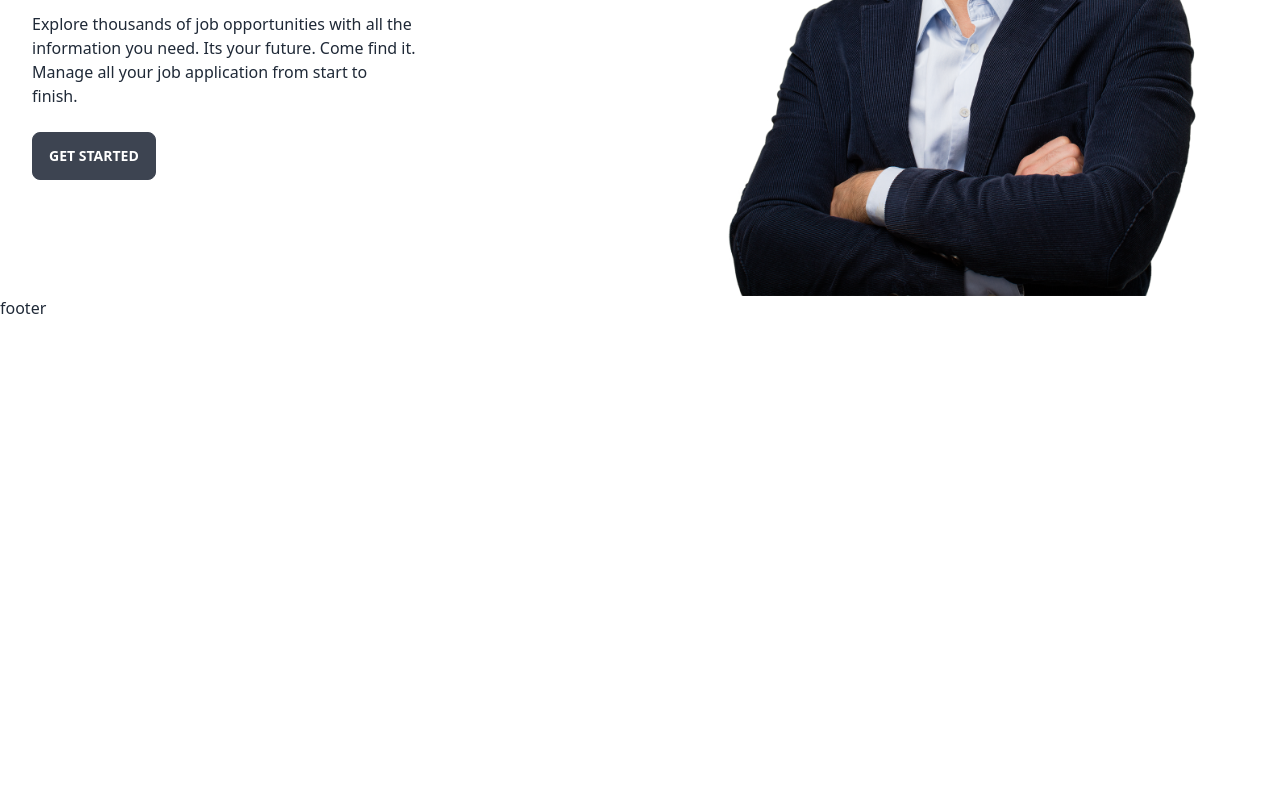
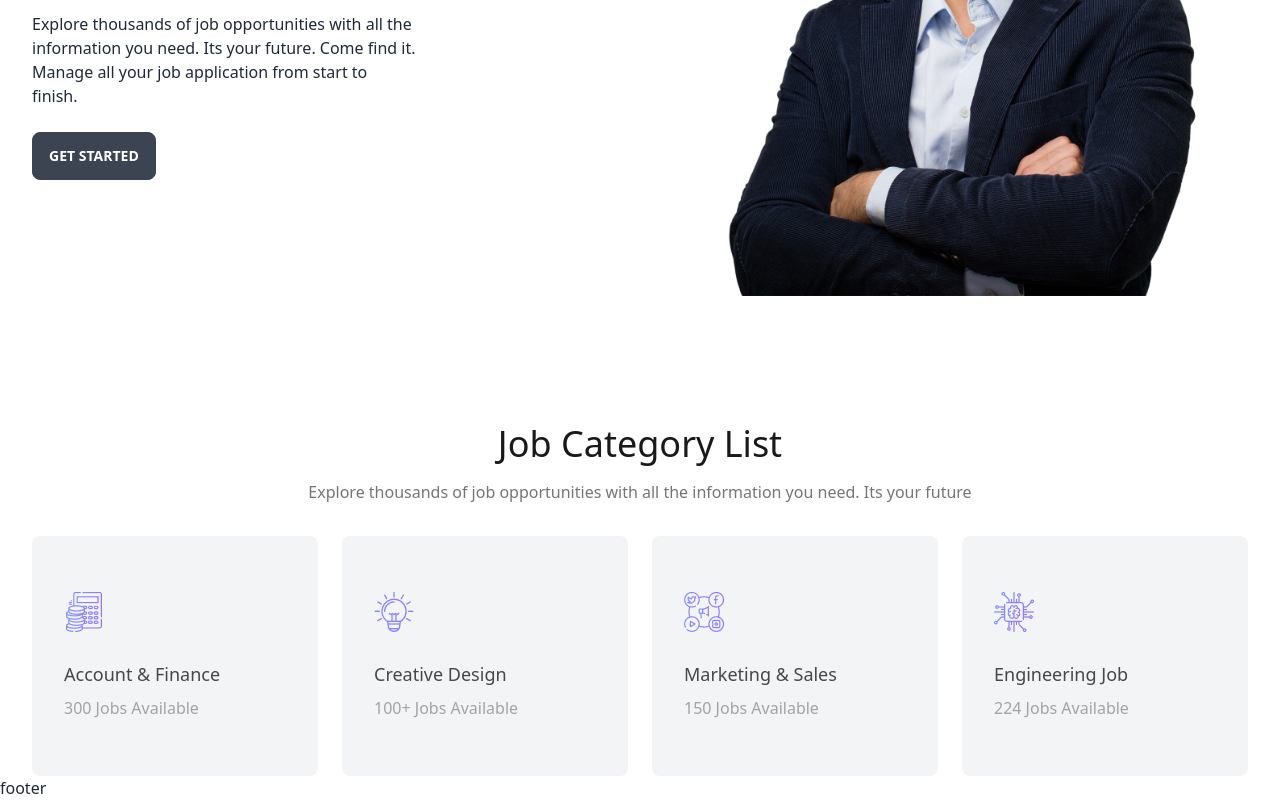
Before and after one commit to sajib9090/pharma-careers-hub, a React (Vite) app: page / in a window 1280 px wide. Shown: the part 400-1200 px from the top of the page. Before the commit the page ends 800 px from the top, so only its background shows below. Built offline with nearby package versions, Linux system fonts and the light colour scheme.

Commit message:
job category ui done

```diff
--- a/src/App.jsx
+++ b/src/App.jsx
@@ -1,7 +1,7 @@
 import { Outlet } from 'react-router-dom'
 import './App.css'
 import Navbar from './Components/Navbar/Navbar'
-import Home from './Home/Home'
+import Home from './Components/Home/Home'
 import Footer from './Components/Footer/Footer'
 
 function App() {
--- a/src/Home/Home.jsx
+++ b/src/Components/Home/Home.jsx
@@ -1,10 +1,12 @@
 import React from 'react';
-import Hero from '../Components/Hero/Hero';
+import Hero from '../Hero/Hero';
+import JobCategory from '../JobCategory/JobCategory';
 
 const Home = () => {
     return (
         <>
             <Hero/>
+            <JobCategory/>
         </>
     );
 };
--- /dev/null
+++ b/src/Components/JobCategory/JobCard/JobCard.jsx
@@ -0,0 +1,18 @@
+import React from "react";
+
+const JobCard = (props) => {
+  const {img, title, vacancy} = props;
+  return (
+    <div className="h-[240px] rounded-lg bg-gray-100 flex flex-col justify-center pl-8">
+      <div className="mb-7">
+        <img src={img} />
+      </div>
+      <div>
+        <p className="text-[#474747] text-lg mb-2">{title}</p>
+        <p className="text-[#A3A3A3]">{vacancy}</p>
+      </div>
+    </div>
+  );
+};
+
+export default JobCard;
--- /dev/null
+++ b/src/Components/JobCategory/JobCategory.jsx
@@ -0,0 +1,25 @@
+import React from 'react';
+import JobCard from './JobCard/JobCard';
+
+const JobCategory = () => {
+    return (
+        <div className='max-w-7xl mx-auto px-4 md:px-8 mt-32'>
+            <div className='text-center'>
+                <h3 className='text-[#1A1919] text-4xl mb-4'>Job Category List</h3>
+                <p className='text-[#757575]'>Explore thousands of job opportunities with all the information you need. Its your future</p>
+            </div>
+            <div className='grid grid-cols-2 md:grid-cols-4 gap-6 mt-8'>
+
+                <JobCard img="../../../public/assets/Icons/accounts 1.png" title="Account & Finance" vacancy="300 Jobs Available"/>
+
+                <JobCard img="../../../public/assets/Icons/business 1.png" title="Creative Design" vacancy="100+ Jobs Available"/>
+
+                <JobCard img="../../../public/assets/Icons/social-media 1.png" title="Marketing & Sales" vacancy="150 Jobs Available"/>
+
+                <JobCard img="../../../public/assets/Icons/chip 1.png" title="Engineering Job" vacancy="224 Jobs Available"/>
+            </div>
+        </div>
+    );
+};
+
+export default JobCategory;
--- a/src/main.jsx
+++ b/src/main.jsx
@@ -7,7 +7,7 @@ import {
   RouterProvider,
 } from "react-router-dom";
 import ErrorPage from './Components/ErrorPage/ErrorPage';
-import Home from './Home/Home';
+import Home from './Components/Home/Home';
 import AppliedJob from './Components/AppliedJob/AppliedJob';
 import Statistics from './Components/Statistics/Statistics';
 import Blog from './Components/Blog/Blog';
```
